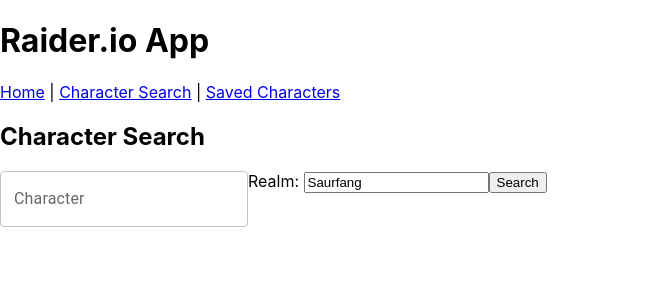
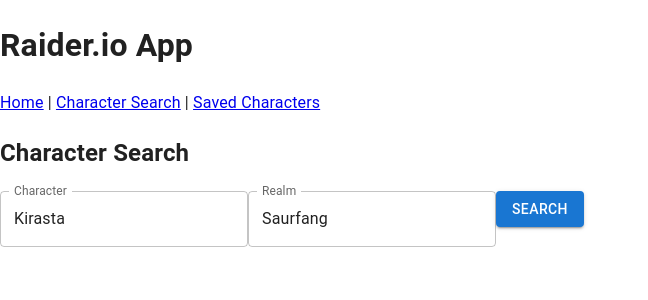
Before and after one commit to natr104/react-project, a React (Create React App) app: page /character in a window 1280 px wide. Shown: the top 300 px of the page, without its empty margins (0-648 px from the left). Built offline with nearby package versions, Linux system fonts and the light colour scheme; data requests are answered from the project's data file.

Commit message:
continued styling

```diff
--- a/src/components/Character.jsx
+++ b/src/components/Character.jsx
@@ -25,6 +25,7 @@
             <h2>Character Search</h2>
             <CharacterForm
                 character={character}
+                setCharacter={setCharacter}
                 handleCharacterChange={handleCharacterChange}
                 characterDetails={characterDetails}
                 setCharacterDetails={setCharacterDetails}
--- a/src/components/CharacterDetails.jsx
+++ b/src/components/CharacterDetails.jsx
@@ -9,9 +9,6 @@
 
     const [ savedCharacters, setSavedCharacters ] = useContext(SavedCharactersContext)
 
-    const clearDetails = ()=> {
-        setCharacterDetails(null)
-    }
 
     const isSaved = () => savedCharacters.some(c=>c.name === characterDetails.name)
 
@@ -39,10 +36,8 @@
                 isSaved() ?
                 <Button variant="contained" onClick={()=>removeSavedCharacter(characterDetails, savedCharacters,setSavedCharacters)}>Remove Saved Character</Button> :
                 <Button variant="contained" onClick={()=>saveCharacter(characterDetails, savedCharacters, setSavedCharacters)}>Save Character</Button>
-
             }
 
-            <Button variant="outlined" onClick={()=>clearDetails()}>Clear</Button>
         </div>
     )
 }
--- a/src/components/CharacterForm.jsx
+++ b/src/components/CharacterForm.jsx
@@ -1,20 +1,34 @@
 import React from "react"
 import { handleSubmit } from "../utilities/utilities"
-import { TextField } from "@mui/material"
+import { TextField, Button } from "@mui/material"
 
 
-export default function CharacterForm({character, handleCharacterChange, characterDetails, setCharacterDetails}) {
+export default function CharacterForm({character, setCharacter, handleCharacterChange, characterDetails, setCharacterDetails}) {
+
+
+    const clearDetails = ()=> {
+        setCharacterDetails(null)
+        setCharacter({
+            characterName: "",
+            realm: ""
+        })
+    }
 
     return(
         <form onSubmit={(event)=>handleSubmit(event, character, characterDetails, setCharacterDetails)}>
                 {/* <input type="text" name="characterName" onChange={handleCharacterChange} value={character.characterName} /> */}
-                <TextField label="Character" name="characterName" onChange={handleCharacterChange}/>
-            <label>
+                <TextField label="Character" name="characterName" onChange={handleCharacterChange} value={character.characterName}/>
+            {/* <label>
                 Realm:{' '}
                 <input type="text" name="realm" onChange={handleCharacterChange} value={character.realm} />
-            </label>
-            <input type="submit" value="Search" />
-
+            </label> */}
+            <TextField label="Realm" name="realm" onChange={handleCharacterChange} value={character.realm}/>
+            {/* <input type="submit" value="Search" /> */}
+            <Button type="submit" variant="contained">Search</Button>
+            {
+                characterDetails ?
+                <Button variant="outlined" onClick={()=>clearDetails()}>Clear</Button> : null
+            }
         </form>
     )
 }
--- a/src/components/SavedCharacters.jsx
+++ b/src/components/SavedCharacters.jsx
@@ -1,26 +1,30 @@
 import { SavedCharactersContext } from "../contexts/SavedCharactersContext";
-import { removeSavedCharacter, saveCharacter } from "../utilities/utilities";
 import { useContext } from "react";
 import CharacterDetails from "./CharacterDetails";
+import { Container, Grid } from "@mui/material";
 
-export default function SavedCharacters({children}) {
+export default function SavedCharacters({ children }) {
+  const [savedCharacters, setSavedCharacters] = useContext(
+    SavedCharactersContext
+  );
 
-    const [ savedCharacters, setSavedCharacters ] = useContext(SavedCharactersContext);
-
-    console.log(savedCharacters)
+  console.log(savedCharacters);
 
   return (
     <div id="saved-characters">
       <h2>Saved Characters</h2>
-            <div id="saved-character-list">
-            {savedCharacters.map(savedCharacters => (
+      <Container maxWidth="xl">
+        <Grid container spacing={3}>
+          {savedCharacters.map((savedCharacters) => (
+            <Grid item>
             <CharacterDetails
               characterDetails={savedCharacters}
               setCharacterDetails={setSavedCharacters}
             />
+            </Grid>
           ))}
+        </Grid>
+      </Container>
     </div>
-        </div>
-    )
-
+  );
 }
--- a/src/index.js
+++ b/src/index.js
@@ -5,15 +5,14 @@
 import reportWebVitals from './reportWebVitals';
 import { SavedCharactersContextProvider } from './contexts/SavedCharactersContext';
 import { BrowserRouter as Router, Route, Routes } from 'react-router-dom';
-import Character from './components/Character';
-import Home from './components/Home';
+import { CssBaseline } from '@mui/material';
 
 const container = document.getElementById('root');
 const root = createRoot(container);
 root.render(
   <React.StrictMode>
     <SavedCharactersContextProvider>
-
+      <CssBaseline />
       <Router>
         <App />
       </Router>
```
Lines whose indentation alone changed are shown as unchanged.
